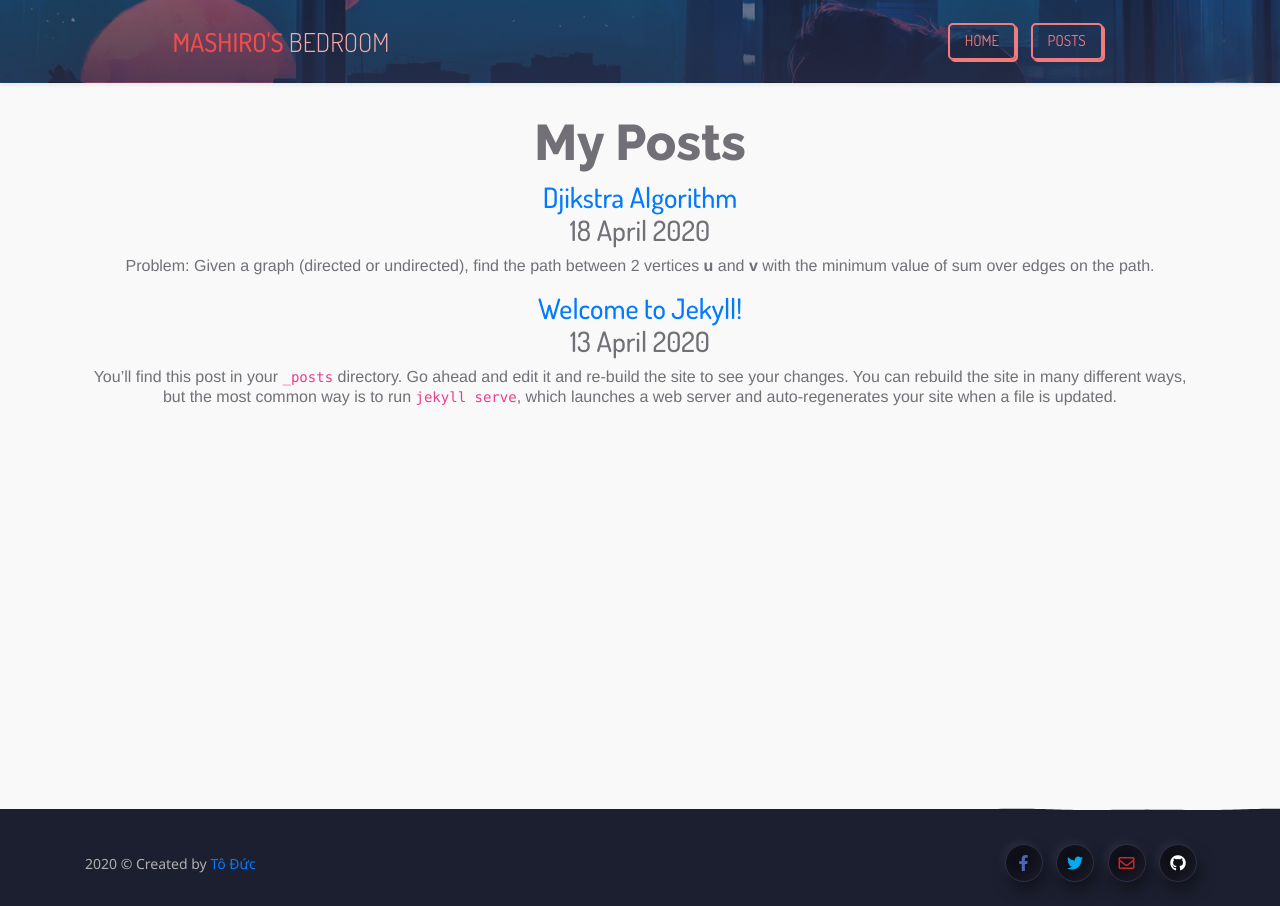
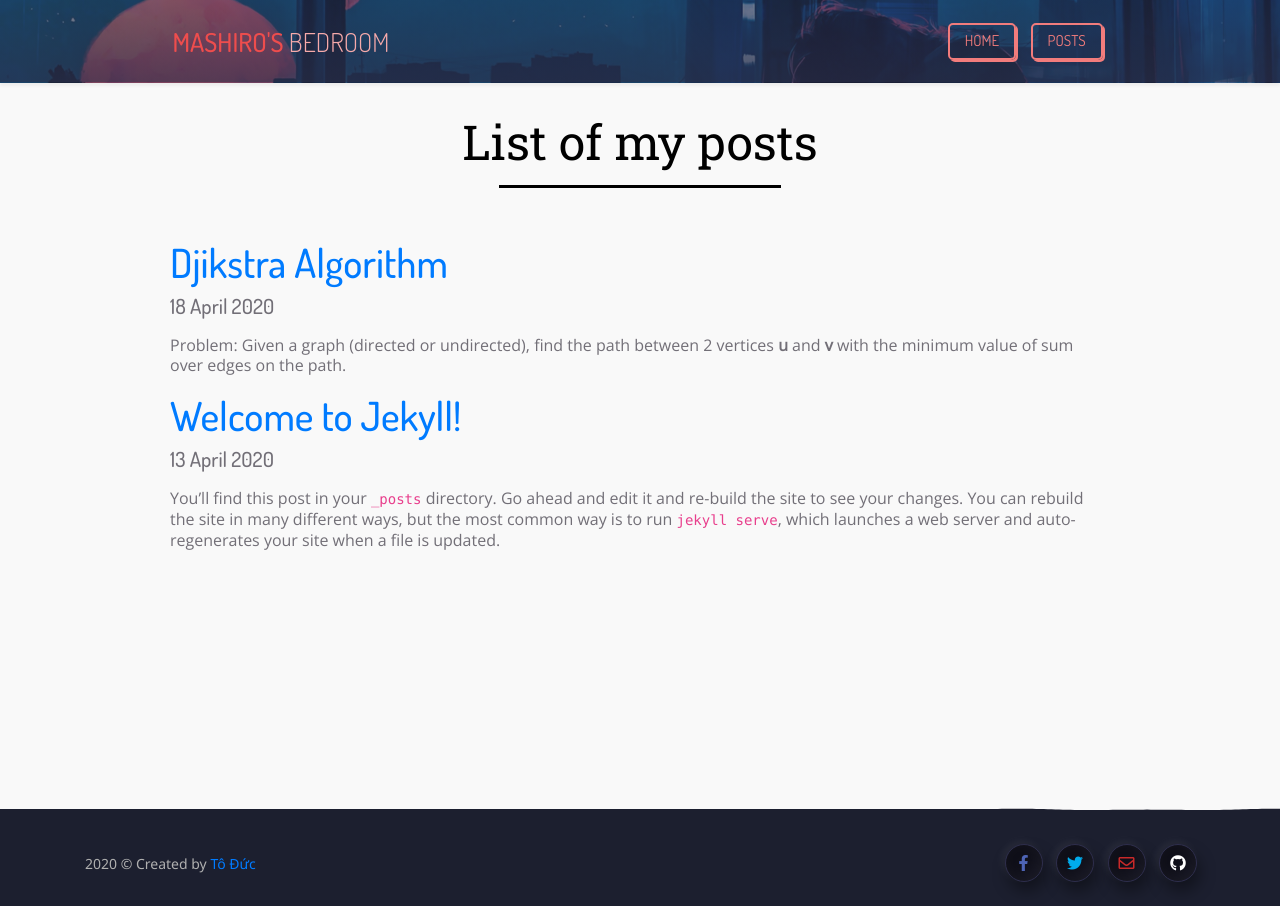
Before and after one commit to 20toduc01/20toduc01.github.io, a Jekyll site: the page built from posts.html, in a window 1280 px wide. Built offline with Jekyll 4.4.1, drawn with Linux system fonts in a browser that asks for light colours; nearby versions of some CDN libraries.

Commit message:
Minor fixes

```diff
--- a/assets/css/posts.css
+++ b/assets/css/posts.css
@@ -1,17 +1,43 @@
 @import url("https://fonts.googleapis.com/css2?family=Raleway:wght@800&display=swap");
+@import "https://fonts.googleapis.com/css?family=Open+Sans&display=swap";
 .contents .container{
     align-items: center;
-    text-align: center;
+    padding: 0 100px;
 }
 
-.heading{
-    font-size: 50px;
-    font-family: 'Raleway';
+
+.heading {
+    text-align: center;
+    font-family: "Roboto Slab";
+    font-size: 3rem;
+    color: #000000;
 }
+
+.line {
+    width: 30%;
+    height: 10px;
+    border-bottom: 3px solid black;
+    margin-left: auto;
+    margin-right: auto;
+    margin-bottom: 30px;
+}
+
 .post-list{
     padding: 0;
 }
 
-li{
+.post-list li {
     list-style-type: none;
 }
+
+.post-list li p {
+    font-family: 'Open Sans';
+}
+
+.post-list h3 {
+    font-size: 2.5rem;
+}
+
+.post-list h4 {
+    font-size: 1.3rem;
+}
--- a/posts.html
+++ b/posts.html
@@ -5,22 +5,23 @@ permalink: /posts/
 css: posts.css
 ---
 <div class="container">
-    {%- if site.posts.size > 0 -%}
-    <h2 class="heading">My Posts</h2>
+    <h1 class="heading">List of my posts</h1>
+    <div class="line"> </div>
+    <br>
     <ul class="post-list">
-        {%- for post in site.posts -%}
+        {% for post in site.posts %}
         <li>
             <h3>
-                <a class="post-link" href="{{ post.url | relative_url }}">
+                <a class="post__link" href="{{ post.url | relative_url }}">
                     {{ post.title | escape }}
                 </a>
-                <br>
+            </h3>
+            <h4>
                 <span class="post-meta">{{ post.date | date_to_long_string  }}</span>
-            </h3>
-            {{ post.excerpt }}
+            </h4>
+            <p> {{ post.excerpt }} </p>
         </li>
-        {%- endfor -%}
+        {% endfor %}
     </ul>
 
-    {%- endif -%}
 </div>
```
